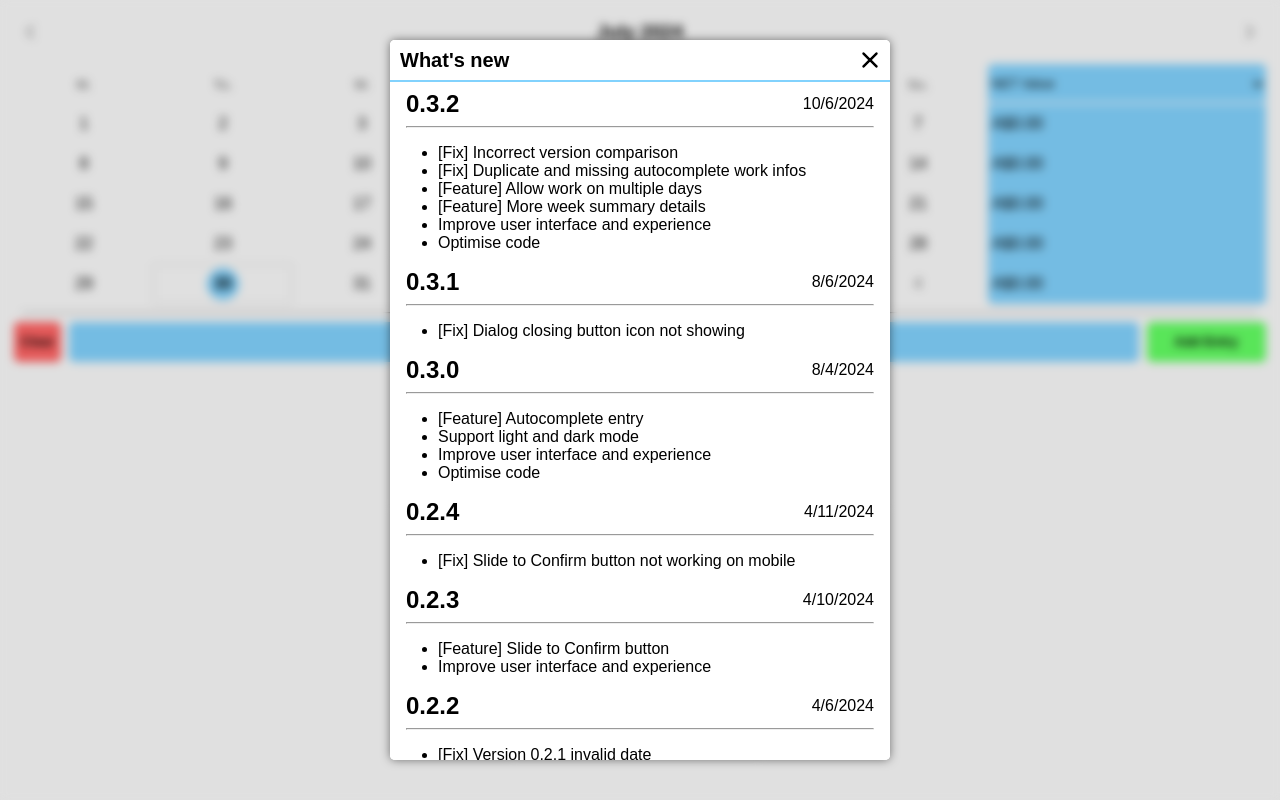
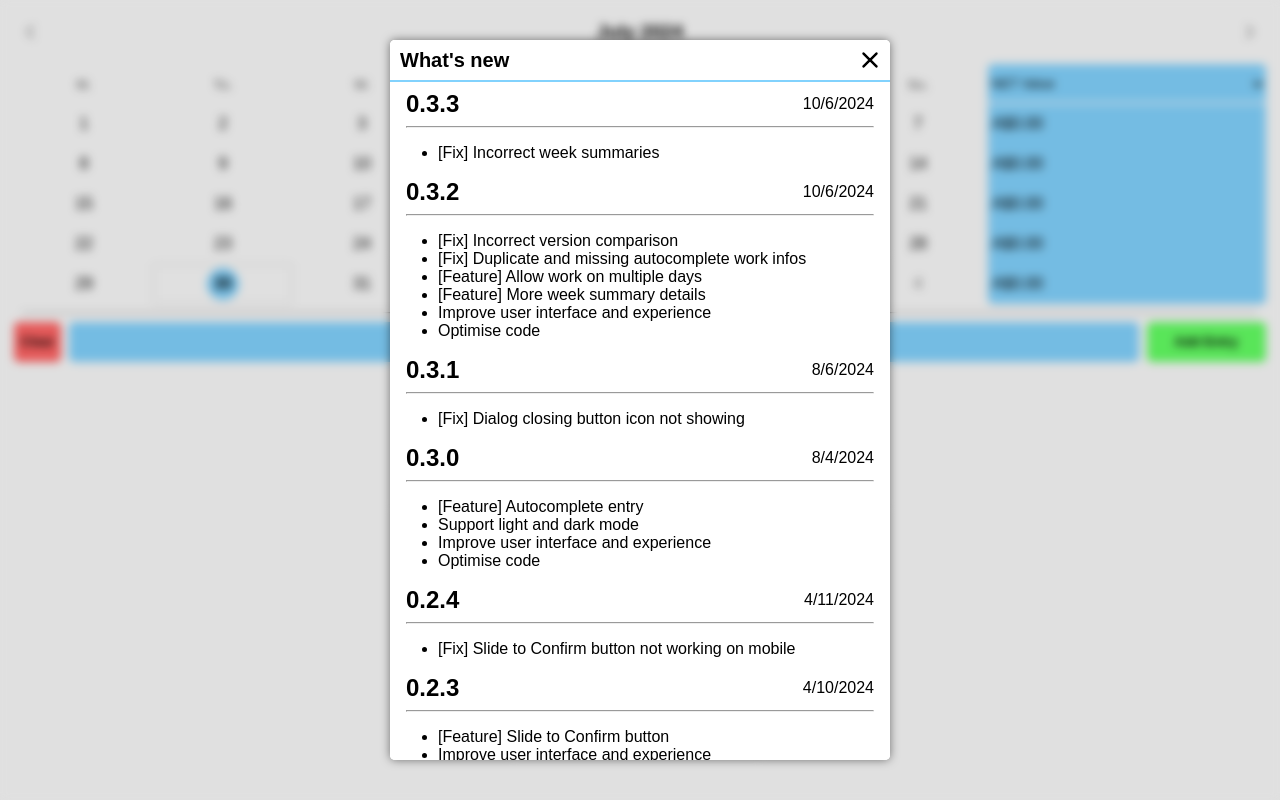
Before and after one commit to MinhQuan-Tran/Payment-Calculator, a Vue app in the folder Payment Calculator/: page / in a window 1280 px wide. Built offline with nearby package versions, Linux system fonts and the light colour scheme.

Commit message:
Hotfix: Incorrect week summaries

```diff
--- a/Payment Calculator/changelog.json
+++ b/Payment Calculator/changelog.json
@@ -75,5 +75,10 @@
       "Improve user interface and experience",
       "Optimise code"
     ]
+  },
+  {
+    "version": "0.3.3",
+    "date": "2024-10-07T00:00:00+1000",
+    "changes": ["[Fix] Incorrect week summaries"]
   }
 ]
--- a/Payment Calculator/src/components/WeekSchedule.vue
+++ b/Payment Calculator/src/components/WeekSchedule.vue
@@ -77,12 +77,12 @@ export default {
           } as Day);
 
           week.summaries.net += this.getEntriesForDay(currentDate).reduce(
-            (acc, entry) => getEntryWorkHours(entry) * entry.payRate,
+            (acc, entry) => (acc += getEntryWorkHours(entry) * entry.payRate),
             0
           );
 
           week.summaries.totalHours += this.getEntriesForDay(currentDate).reduce(
-            (acc, entry) => getEntryWorkHours(entry),
+            (acc, entry) => (acc += getEntryWorkHours(entry)),
             0
           );
 
```
